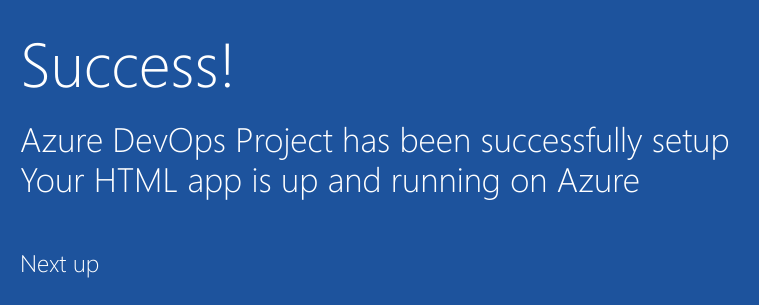
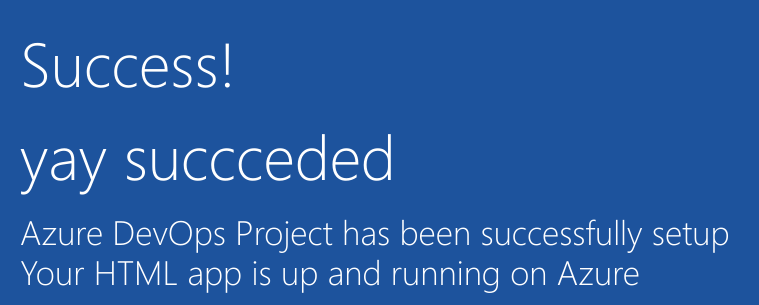
Before and after one commit to ebiw-arkaprobha/sample-project, a plain HTML site: page index.html in a window 1280 px wide. Shown: the part 352-657 px from the top of the page, 205-964 px from the left. Drawn offline with Linux system fonts and the light colour scheme.

Commit message:
file modified

```diff
--- a/index.html
+++ b/index.html
@@ -19,6 +19,7 @@
         </div>
             <div class="content-body">
                 <div class="success-text">Success!</div>
+                <div class="success-text">yay succceded</div>
                 <div class="description line-1"> Azure DevOps Project has been successfully setup</div>
                 <div class="description line-2"> Your HTML app is up and running on Azure</div>
                 <div class="next-steps-container">
```
